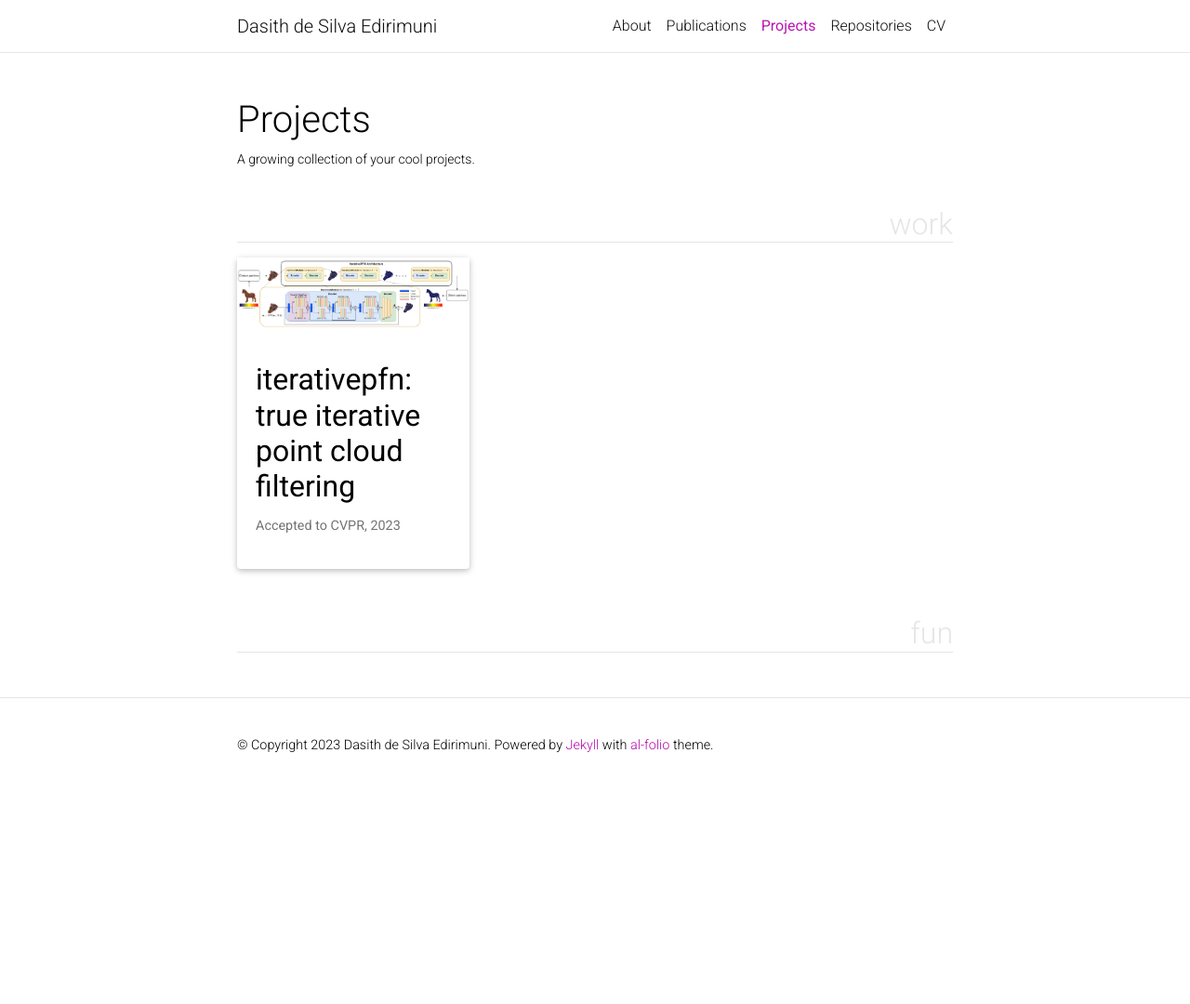
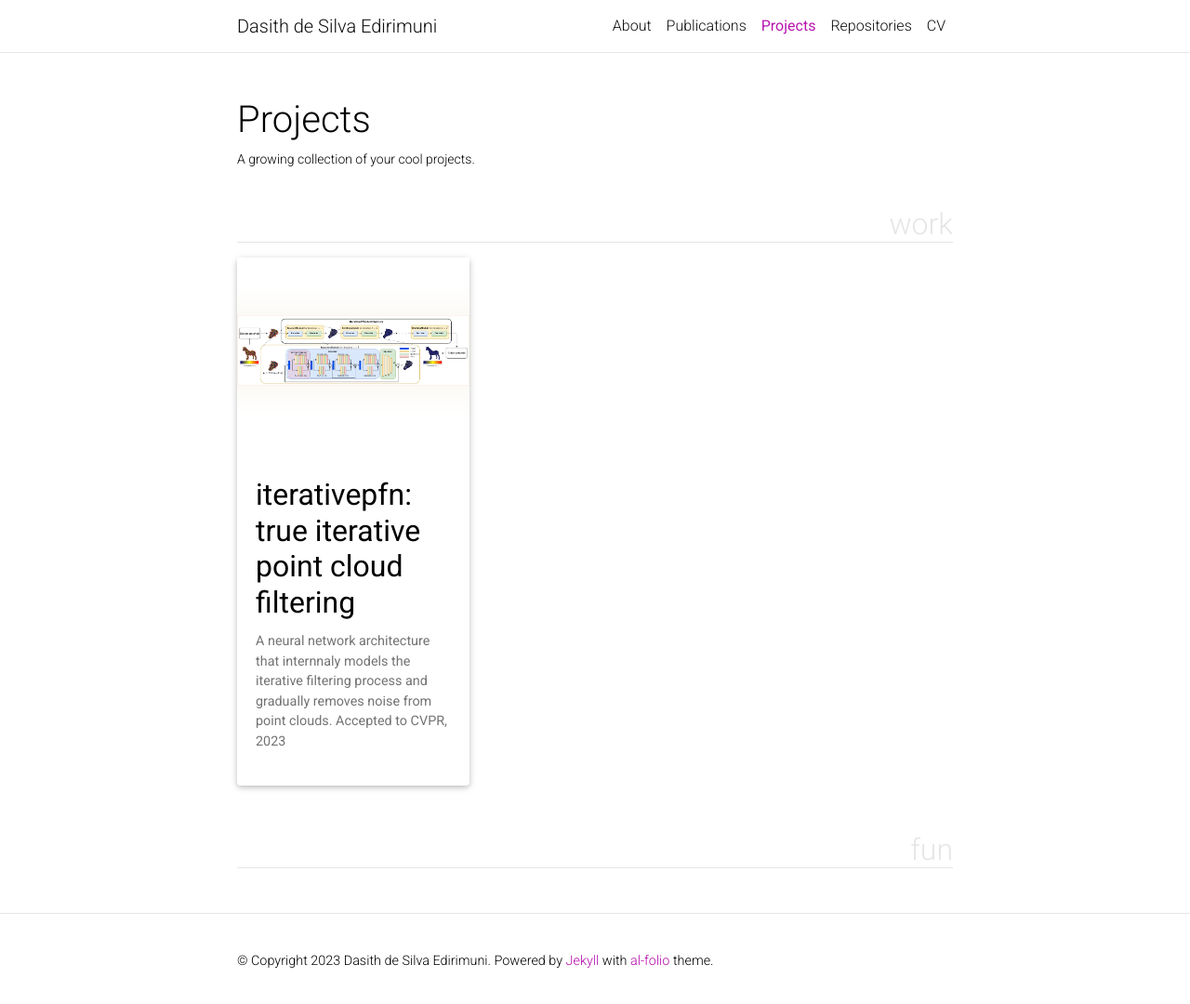
Before and after one commit to ddsediri/ddsediri.github.io, a Jekyll site: the page built from _pages/projects.md, in a window 1280 px wide and 1085 px high. Shown: the top 1080 px of the window at 93% size. Built offline with Jekyll 4.4.1, drawn with Linux system fonts in a browser that asks for light colours; comment, search, counter and statistics services are not loaded; a style sheet for code colours, icons or effects is not loaded.

Commit message:
Modified project IterativePFN

```diff
--- a/_projects/IterativePFN.md
+++ b/_projects/IterativePFN.md
@@ -1,26 +1,90 @@
 ---
-layout: page
+layout: project
 title: IterativePFN&#58; True Iterative Point Cloud Filtering
-description: Accepted to CVPR, 2023
-img: assets/img/projects/iterativepfn/network.png
+description: A neural network architecture that internnaly models the iterative filtering process and gradually removes noise from point clouds. Accepted to CVPR, 2023
+img: assets/img/projects/iterativepfn/thumbnail.png
 importance: 1
 category: work
 ---
 
-**ABSTRACT**: The quality of point clouds is often limited by noise introduced during their capture process. Consequently, a fundamental 3D vision task is the removal of noise, known as point cloud filtering or denoising. State-of-the-art learning based methods focus on training neural networks to infer filtered displacements and directly shift noisy points onto the underlying clean surfaces. In high noise conditions, they iterate the filtering process. However, this iterative filtering is only done at test time and is less effective at ensuring points converge quickly onto the clean surfaces. We propose IterativePFN (iterative point cloud filtering network), which consists of multiple IterationModules that model the true iterative filtering process internally, within a single network. We train our IterativePFN network using a novel loss function that utilizes an adaptive ground truth target at each iteration to capture the relationship between intermediate filtering results during training. This ensures that the filtered results converge faster to the clean surfaces. Our method is able to obtain better performance compared to state-of-the-art methods. The source code can be found at <https://github.com/ddsediri/IterativePFN>.
+<div style="text-align: center">
+    {% include figure.html path="assets/img/projects/iterativepfn/profiles.png" title="People" %}
+</div>
+<div class="row">
+    <div class="col-sm mt-3 mt-md-0">
+        <p style="text-align: center">
+            Dasith de Silva Edirimuni<sup>1</sup>, Xuequan Lu<sup>1</sup>, Zhiwen Shao<sup>2</sup>, Gang Li<sup>1</sup>, Antonio Robles-Kelly<sup>1,4</sup>, Ying He<sup>3</sup>
+        </p>
+    </div>
+</div>
 
+<div class="row">
+    <div class="col-sm mt-3 mt-md-0">
+        <p style="text-align: center">
+            <sup>1</sup>School of Information Technology, Deakin University, <sup>2</sup>chool of Computer Science and Technology, China University of Mining and Technology, <sup>3</sup>School of Computer Science and Engineering, Nanyang Technological University, <sup>4</sup>Defense Science and Technology Group, Australia
+        </p>
+    </div>
+</div>
+
+
+<p style="text-align: justify; text-justify: inter-word;"><strong>ABSTRACT</strong>: The quality of point clouds is often limited by noise introduced during their capture process. Consequently, a fundamental 3D vision task is the removal of noise, known as point cloud filtering or denoising. State-of-the-art learning based methods focus on training neural networks to infer filtered displacements and directly shift noisy points onto the underlying clean surfaces. In high noise conditions, they iterate the filtering process. However, this iterative filtering is only done at test time and is less effective at ensuring points converge quickly onto the clean surfaces. We propose IterativePFN (iterative point cloud filtering network), which consists of multiple IterationModules that model the true iterative filtering process internally, within a single network. We train our IterativePFN network using a novel loss function that utilizes an adaptive ground truth target at each iteration to capture the relationship between intermediate filtering results during training. This ensures that the filtered results converge faster to the clean surfaces. Our method is able to obtain better performance compared to state-of-the-art methods. The source code can be found at <a href="https://github.com/ddsediri/IterativePFN">https://github.com/ddsediri/IterativePFN</a>.
+</p>
+
+## Method
 <div class="row">
     <div class="col-sm mt-3 mt-md-0">
         {% include figure.html path="assets/img/projects/iterativepfn/network.png" title="IterativePFN architecture" class="img-fluid rounded z-depth-1" %}
     </div>
+</div>
+<div class="caption">
+    IterativePFN network architecture.</div>
+
+### Adaptive Ground Truth loss function
+
+<div class="row">
     <div class="col-sm mt-3 mt-md-0">
         {% include figure.html path="assets/img/projects/iterativepfn/Adaptive_GT_1.png" title="Adaptive ground truth" class="img-fluid rounded z-depth-1" %}
     </div>
 </div>
+
 <div class="caption">
-    Left: IterativePFN network architecture. Right: Illustration of novel adaptive ground truth loss function for gradually filtering points which also facilitates joint training of IterationModules and allows the network to learn relationships between intermediate filtered displacements.
+    Illustration of novel adaptive ground truth loss function for gradually filtering points which also facilitates joint training of IterationModules and allows the network to learn relationships between intermediate filtered displacements.
 </div>
 
+Our adaptive ground truth loss, per point, per IterationModule, can be expressed as:
+
+$$
+\newcommand{\norm}[1]{\left\|#1\right\|}
+\begin{align}
+L^{(\tau)}_i(\mathcal{Y}^{(\tau)}) =~&\norm{\pmb{d}^{(\tau)}_i - \big[NN(\pmb{x}^{(\tau-1)}_i, \mathcal{Y}^{(\tau)})-\pmb{x}^{(\tau-1)}_i\big]}^2_2,  \notag
+\end{align}
+$$
+
+Gaussian weights based on position from patch center
+
+$$
+\begin{align}
+    w_i = \frac{\exp\left(-\norm{\pmb{x}_i-\pmb{x}_r}^2_2/r^2_s\right)}{\sum_i \exp\left(-\norm{\pmb{x}_i-\pmb{x}_r}^2_2/r^2_s\right)}, \notag
+\end{align}
+$$
+
+Single IterationModule loss $$\leftrightarrow$$ weighted average across points
+
+$$
+\begin{align}
+    L^{(\tau)} = \sum_i w_i L^{(\tau)}_i,  \notag
+\end{align}
+$$
+
+Sum loss contributions across all ItMs $$\rightarrow$$ allows joint training
+
+$$
+\begin{align}
+    \mathcal{L}_a = \sum^{T}_{\tau=1} L^{(\tau)}.  \notag
+\end{align}
+$$
+
+## Results
 <div class="row">
     <div class="col-sm mt-3 mt-md-0">
         {% include figure.html path="assets/img/projects/iterativepfn/results.gif" title="Results on PUNet dataset" class="img-fluid rounded z-depth-1" %}
```
Also changed, not shown: _layouts/project.html (added, +16 -0 lines), assets/img/projects/iterativepfn/profiles.png (added), assets/img/projects/iterativepfn/thumbnail.png (added).
